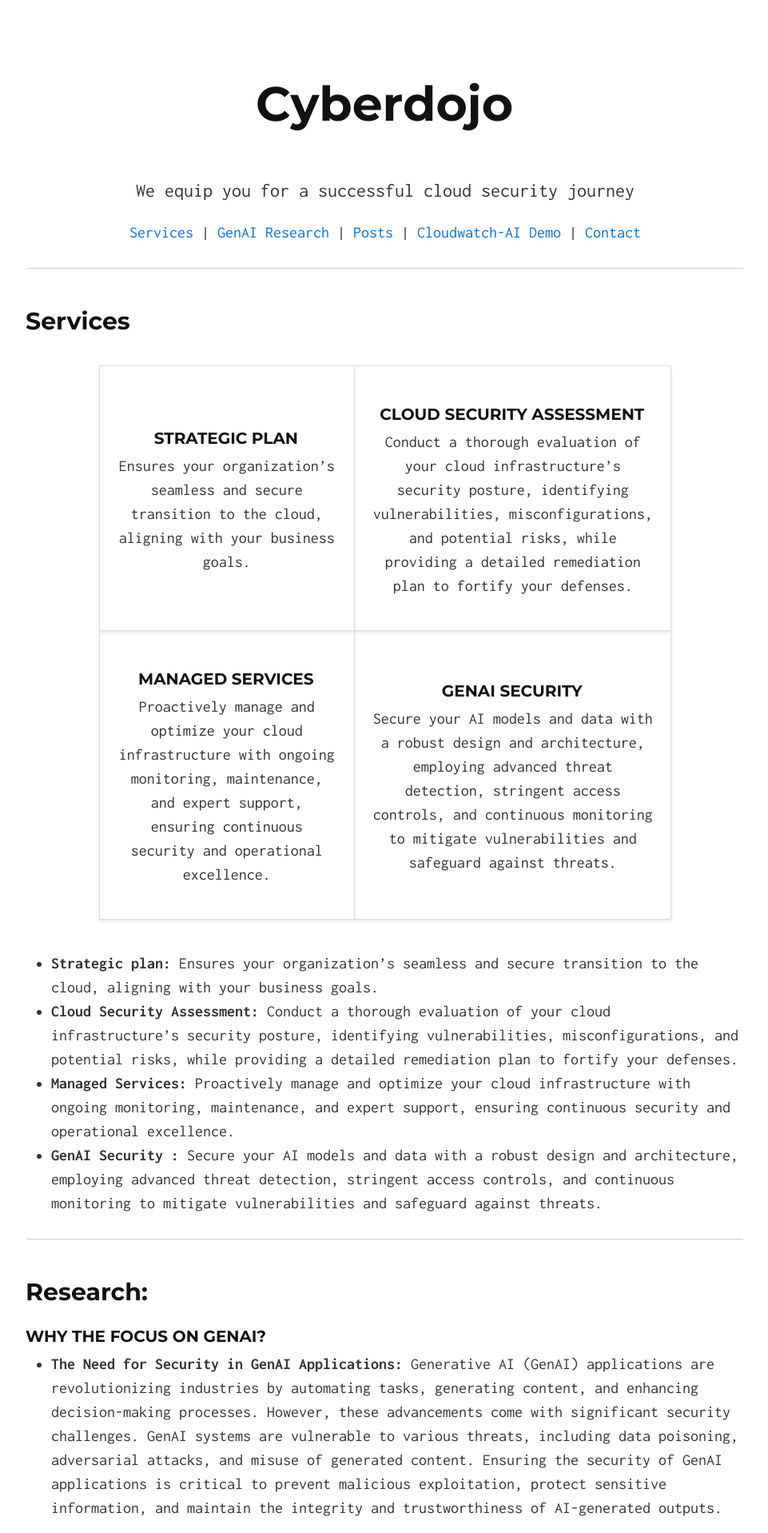
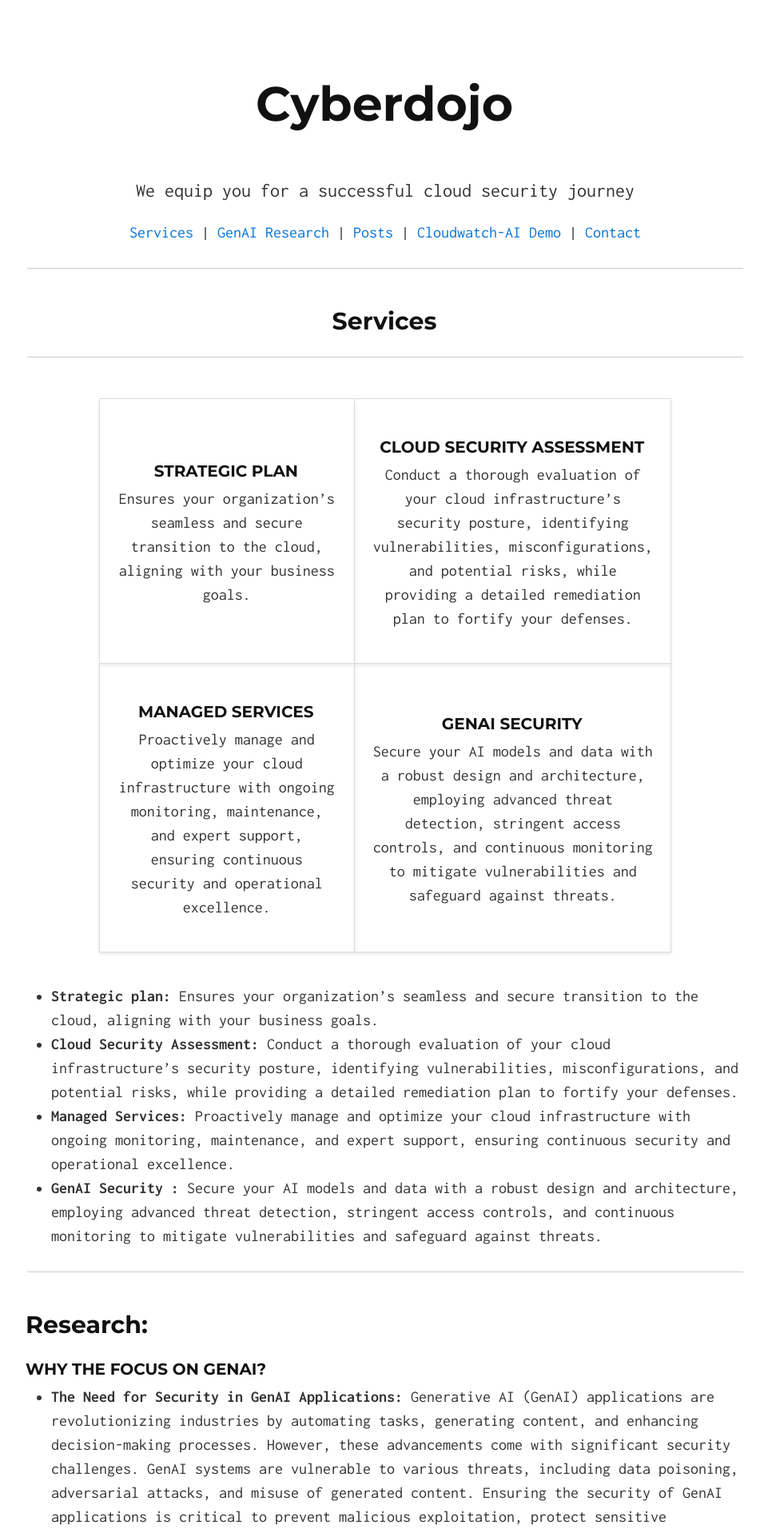
Before and after one commit to Ahmed-AG/cyberdojo-page, a Jekyll site: the page built from index.md, in a window 1280 px wide. Shown: the top 1917 px of the page at 80% size, without its empty margins (158-1119 px from the left). Built offline with Jekyll 4.4.1, drawn with Linux system fonts in a browser that asks for light colours.

Commit message:
update site

```diff
--- a/index.md
+++ b/index.md
@@ -13,8 +13,8 @@
 ---
 -->
 
-## <a id="services"></a>Services
-
+## <center><a id="services"></a>Services </center>
+---
 <div style="width: 80%; margin: 0 auto; padding: 20px;">
   <table style="width: 100%; border-spacing: 20px;">
     <tr>
```
